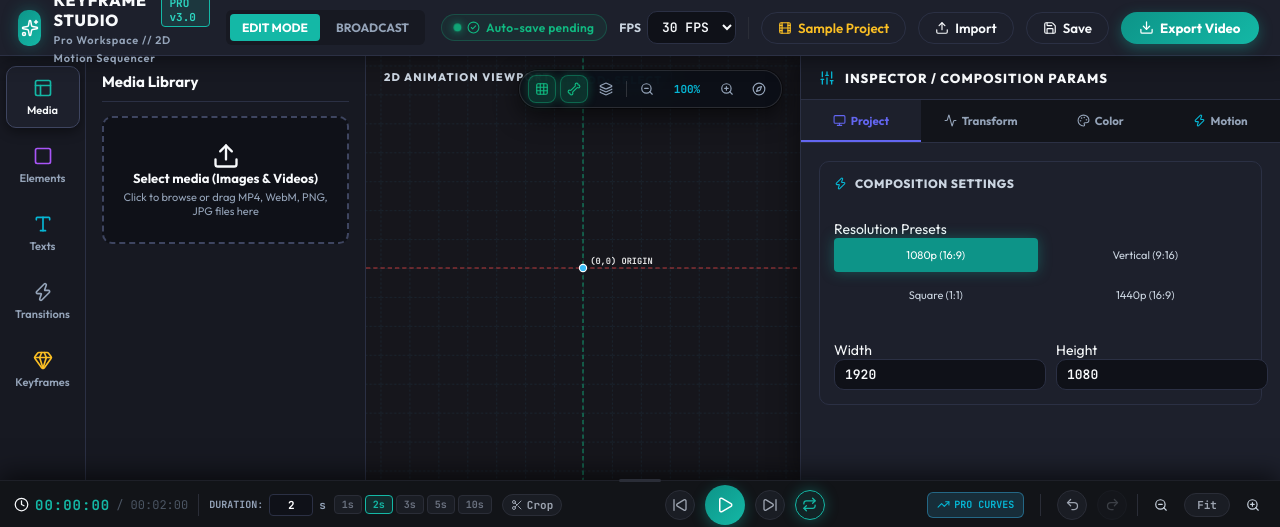
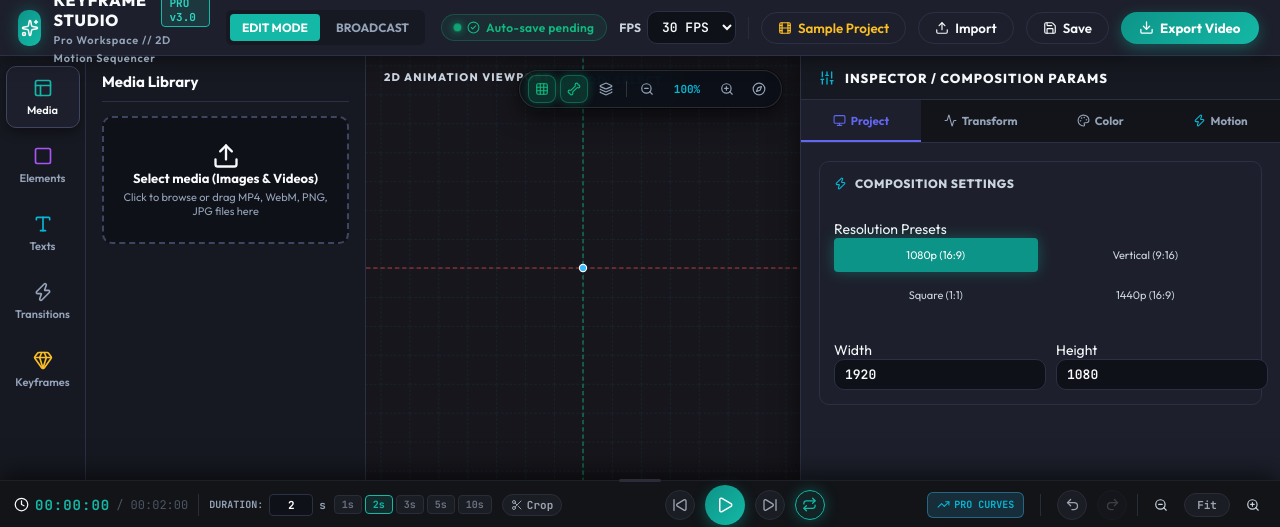
Before and after one commit to ErtugrulAK/keyframe-character-studio, a React (Vite) app: page / in a window 1280 px wide. Shown: the top 527 px of the page. Built offline with nearby package versions, Linux system fonts and the light colour scheme; a web font is replaced by a local one.

Commit message:
style(canvas): remove (0,0) ORIGIN text label overlay from canvas center axes

```diff
--- a/src/components/Canvas/StageCanvas.tsx
+++ b/src/components/Canvas/StageCanvas.tsx
@@ -478,9 +478,6 @@ export const StageCanvas: React.FC = () => {
                   <line x1="-300000" y1="240" x2="300000" y2="240" stroke="rgba(239, 68, 68, 0.75)" strokeWidth={1.5 * zScale} strokeDasharray={`${6 * zScale} ${4 * zScale}`} />
                   <line x1="300" y1="-300000" x2="300" y2="300000" stroke="rgba(16, 185, 129, 0.75)" strokeWidth={1.5 * zScale} strokeDasharray={`${6 * zScale} ${4 * zScale}`} />
                   <circle cx={300} cy={240} r={5 * Math.min(3, zScale)} fill="#38bdf8" stroke="#ffffff" strokeWidth={1.5 * zScale} />
-                  <text x={300 + 10 * zScale} y={240 - 5 * zScale} fill="rgba(255, 255, 255, 0.9)" fontSize={12 * zScale} fontWeight="800" fontFamily="JetBrains Mono, monospace">
-                    (0,0) ORIGIN
-                  </text>
                 </g>
               )}
 
```
Also changed, not shown: commit_msg.txt.
